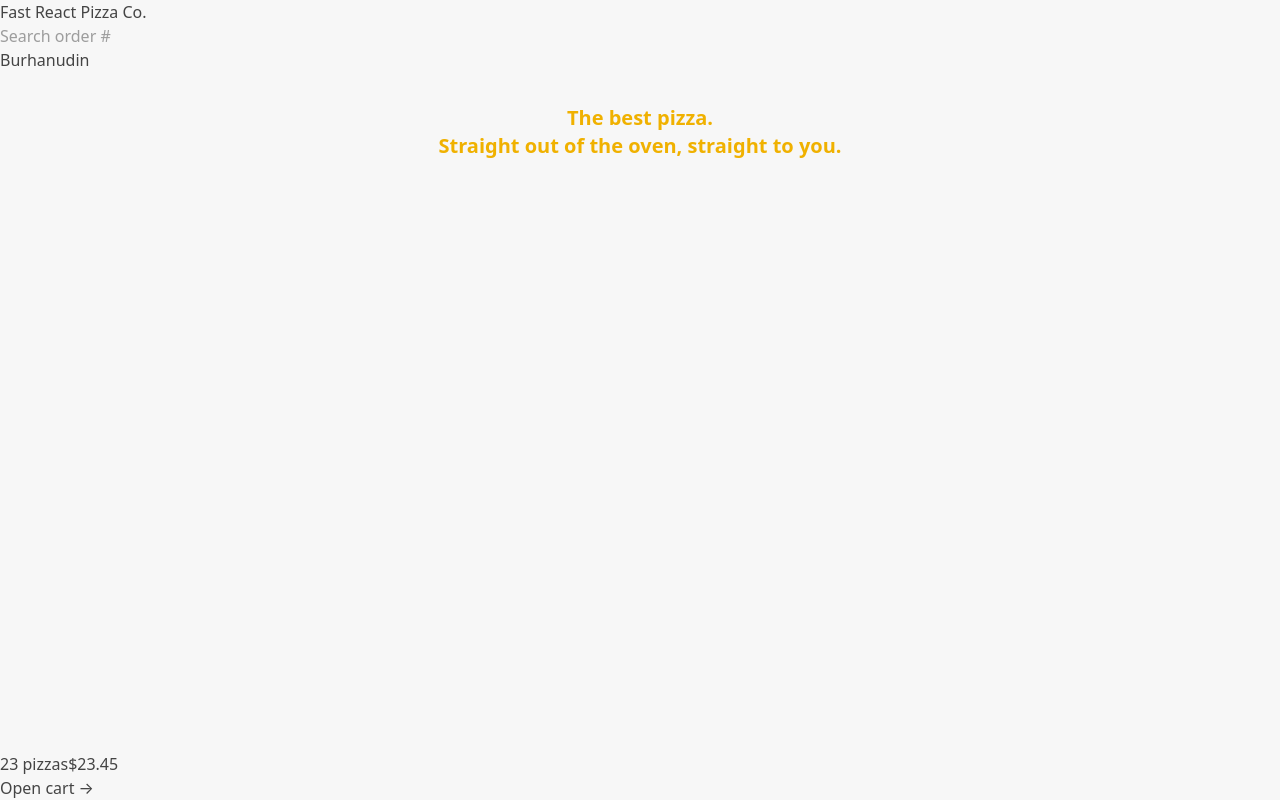
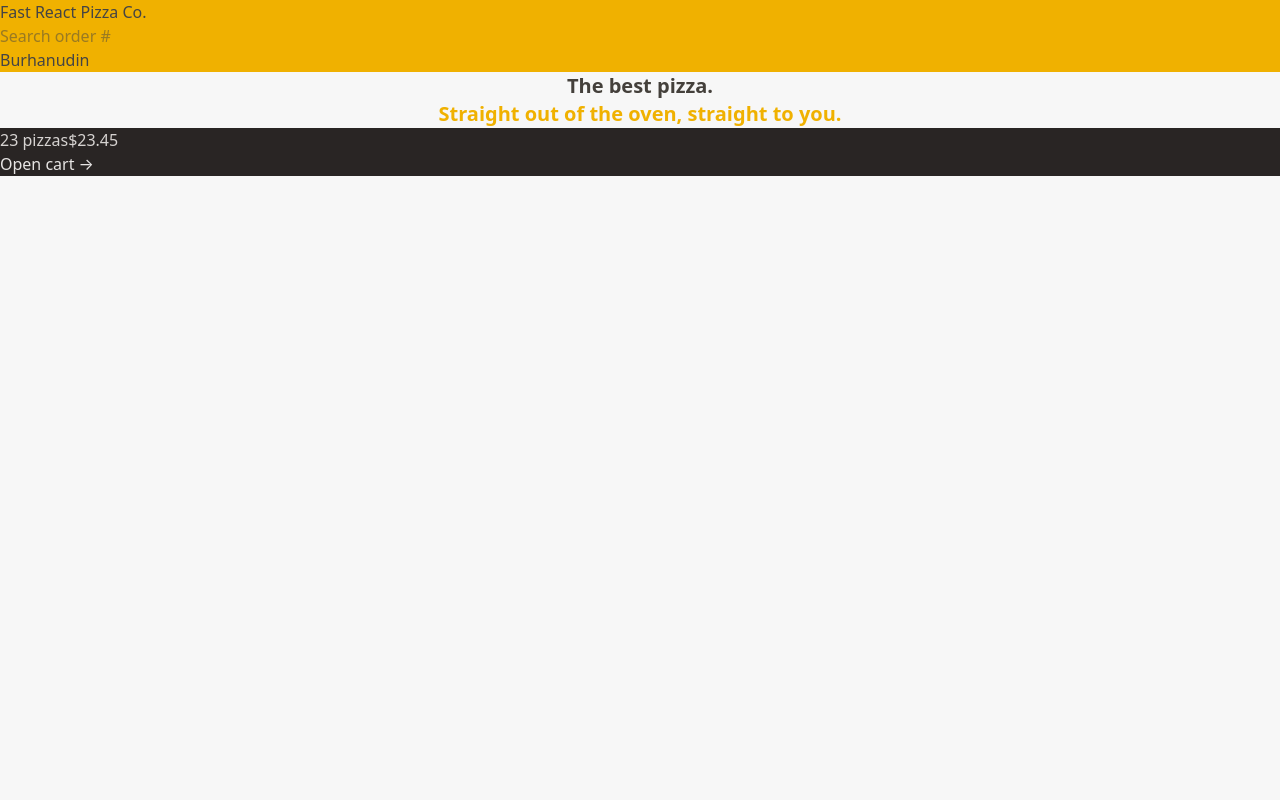
Before and after one commit to burhanudinrabbani666/fast-react-pizza-co, a React (Vite) app: page / in a window 1280 px wide. Built offline with nearby package versions, Linux system fonts and the light colour scheme.

Commit message:
feat: working with color

```diff
--- a/src/features/cart/CartOverview.jsx
+++ b/src/features/cart/CartOverview.jsx
@@ -2,8 +2,8 @@
 
 function CartOverview() {
   return (
-    <div>
-      <p>
+    <div className="bg-stone-800 text-stone-200">
+      <p className="text-stone-300">
         <span>23 pizzas</span>
         <span>$23.45</span>
       </p>
--- a/src/ui/AppLayout.jsx
+++ b/src/ui/AppLayout.jsx
@@ -8,10 +8,10 @@
   const isLoading = navigation.state === "loading";
 
   return (
-    <div className="layout">
+    <div className="">
       {isLoading && <Loader />}
       <Header />
-      <main>
+      <main className="">
         <Outlet />
       </main>
       <CartOverview />
--- a/src/ui/Header.jsx
+++ b/src/ui/Header.jsx
@@ -3,7 +3,7 @@
 
 function Header() {
   return (
-    <header>
+    <header className="bg-yellow-500">
       <Link to="/">Fast React Pizza Co.</Link>
       <SearchOrder></SearchOrder>
 
--- a/src/ui/Home.jsx
+++ b/src/ui/Home.jsx
@@ -1,10 +1,12 @@
 function Home() {
   return (
     <div>
-      <h1 className="text-center text-xl font-semibold text-yellow-500">
+      <h1 className="text-center text-xl font-semibold text-stone-700">
         The best pizza.
         <br />
-        Straight out of the oven, straight to you.
+        <span className="text-yellow-500">
+          Straight out of the oven, straight to you.
+        </span>
       </h1>
     </div>
   );
```
Also changed, not shown: notes/13-working-with-color.md (+8 -0 lines).
